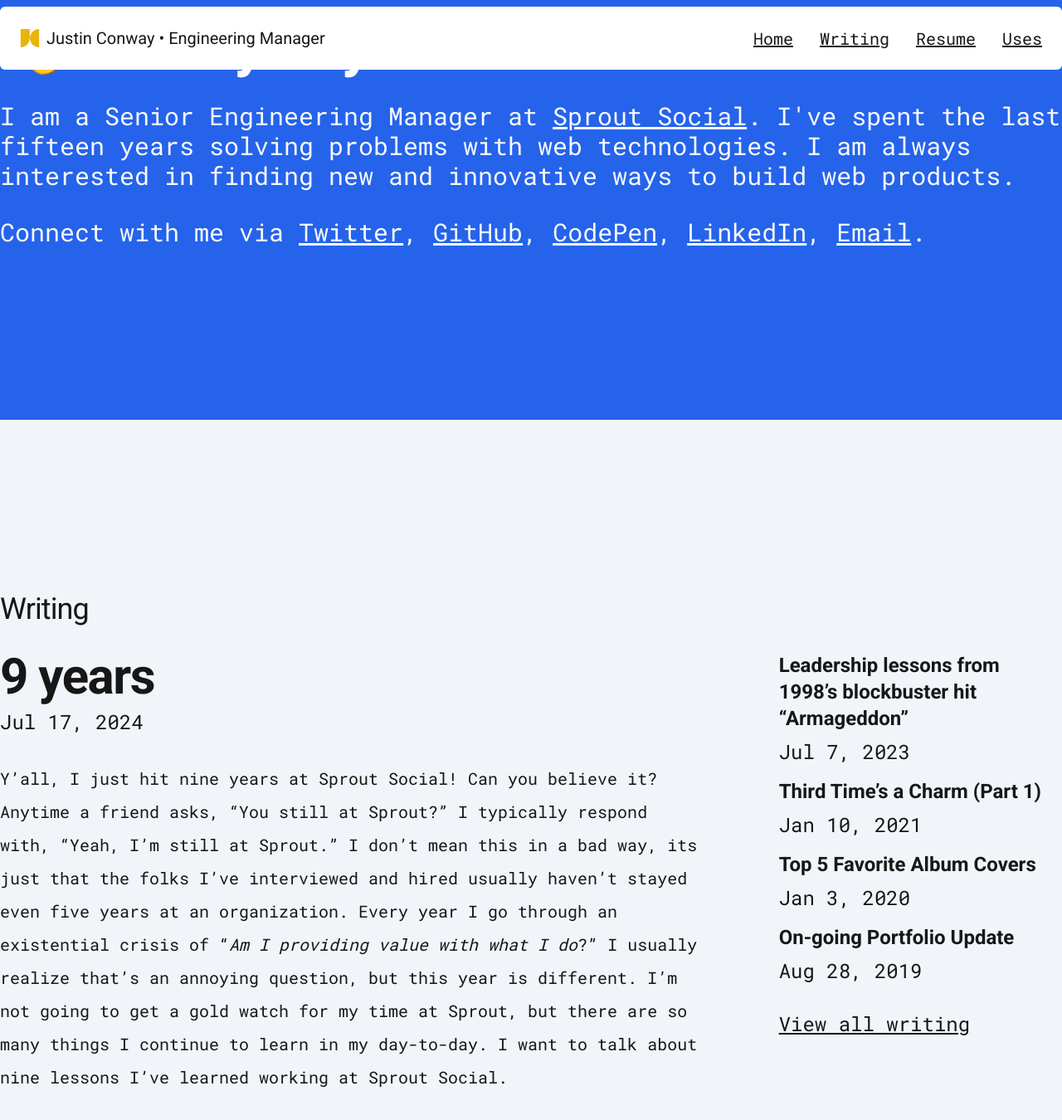
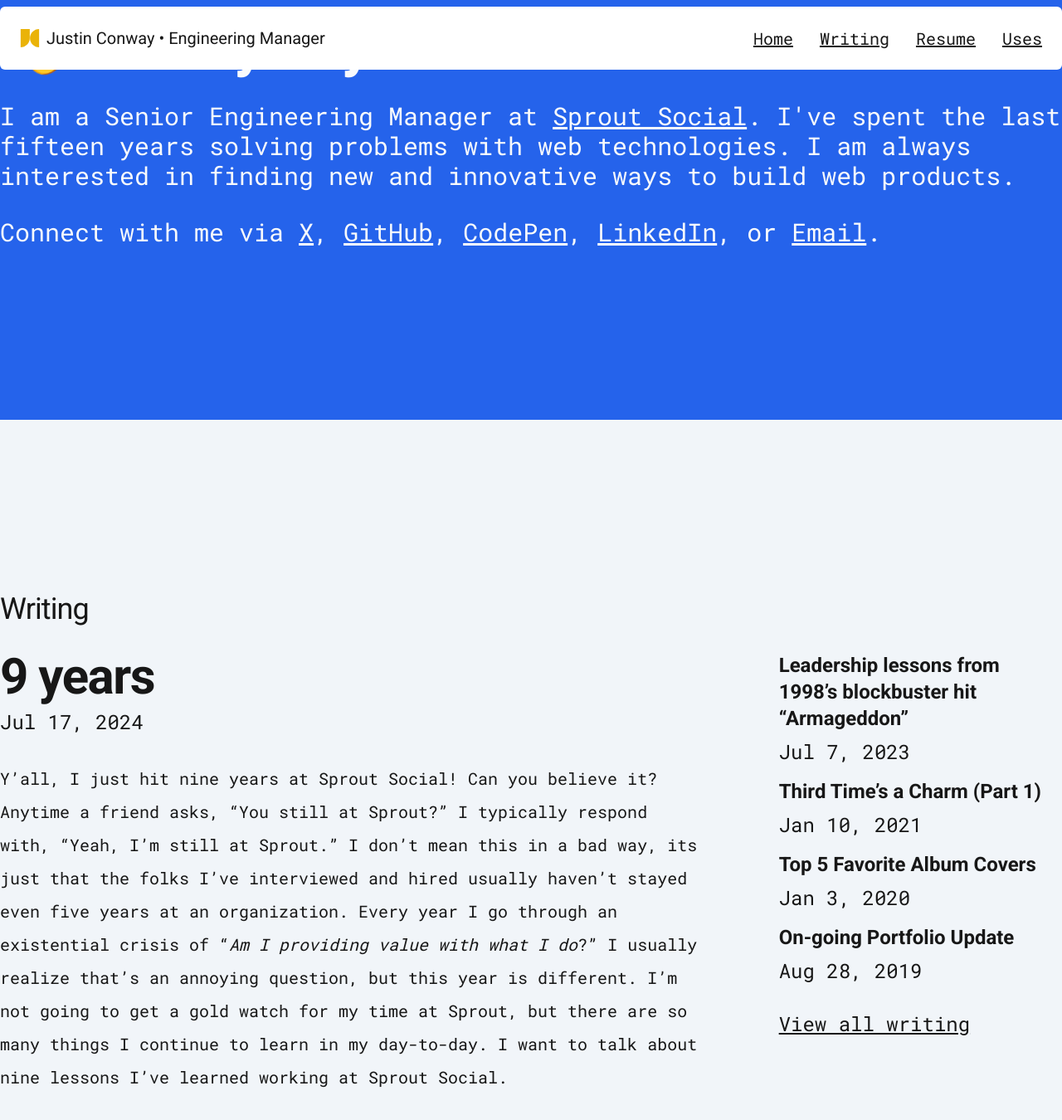
Before and after one commit to conwaydev/conwaydev.github.io, a Jekyll site: the page built from index.html, in a window 1280 px wide and 1400 px high, scrolled down 274 px. Shown: the top 1350 px of the window at 83% size. Built offline with Jekyll 4.4.1, drawn with Linux system fonts in a browser that asks for light colours.

Commit message:
chore: update x

```diff
--- a/_config.yml
+++ b/_config.yml
@@ -25,8 +25,8 @@
 - title: Uses
   url: "/uses/"
 footer_social:
-- name: Twitter
-  url: https://twitter.com/conwaydev
+- name: X
+  url: https://x.com/conwaydev
   svg_path: <path d="M419.6 168.6c-11.7 5.2-24.2 8.7-37.4 10.2 13.4-8.1 23.8-20.8
     28.6-36 -12.6 7.5-26.5 12.9-41.3 15.8 -11.9-12.6-28.8-20.6-47.5-20.6 -42 0-72.9
     39.2-63.4 79.9 -54.1-2.7-102.1-28.6-134.2-68 -17 29.2-8.8 67.5 20.1 86.9 -10.7-0.3-20.7-3.3-29.5-8.1
--- a/index.html
+++ b/index.html
@@ -24,6 +24,7 @@
       </p>
       <p class="text-xl lg:text-3xl mt-4 lg:mt-8">
         Connect with me via {% for social in site.footer_social %}
+        {% if forloop.last %}or {% endif %}
         <a href="{{ social.url }}" class="inline-block underline"
           >{{ social.name }}</a
         >{% if forloop.last %}.{% else %},{% endif %} {% endfor %}
```
